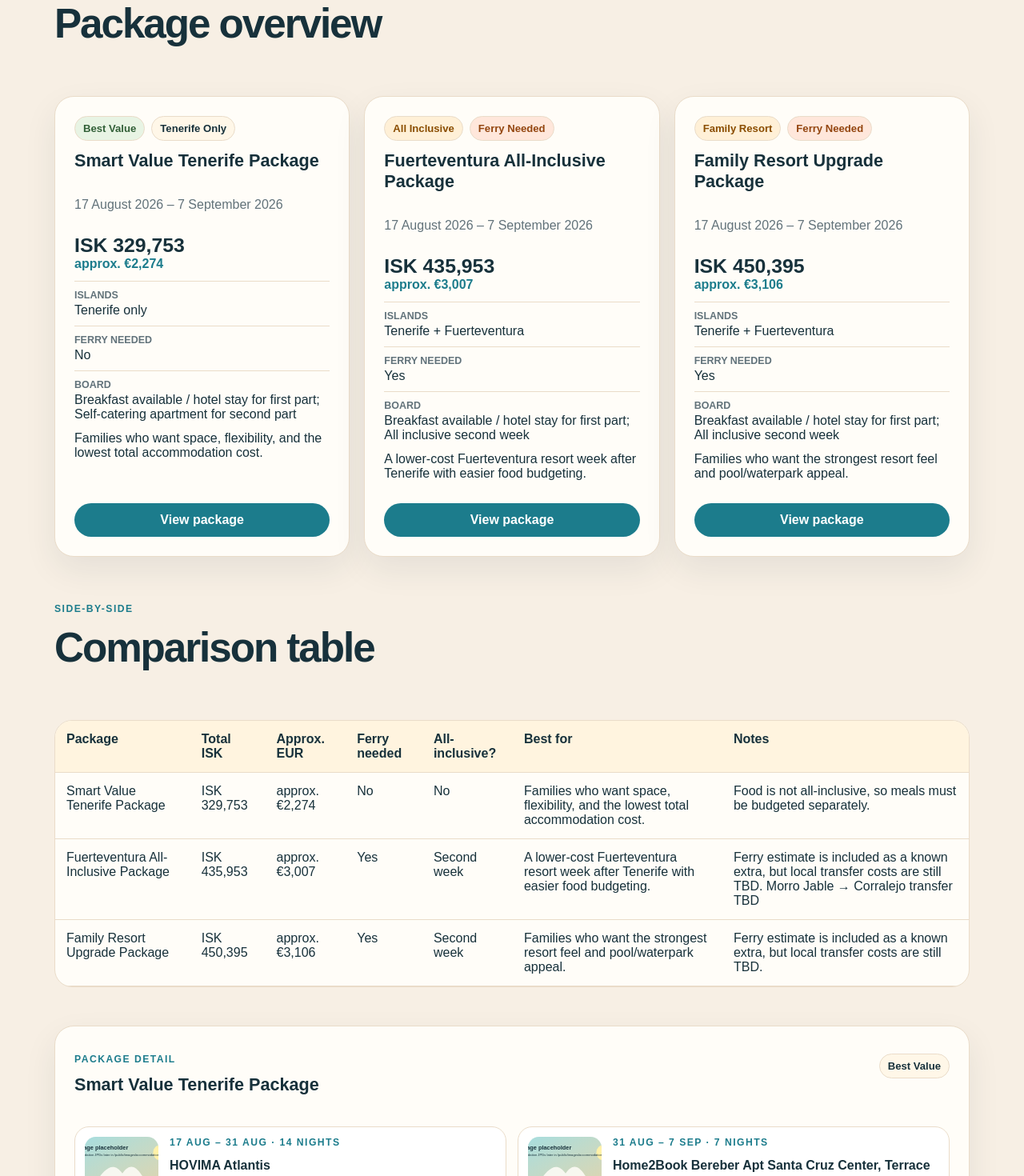
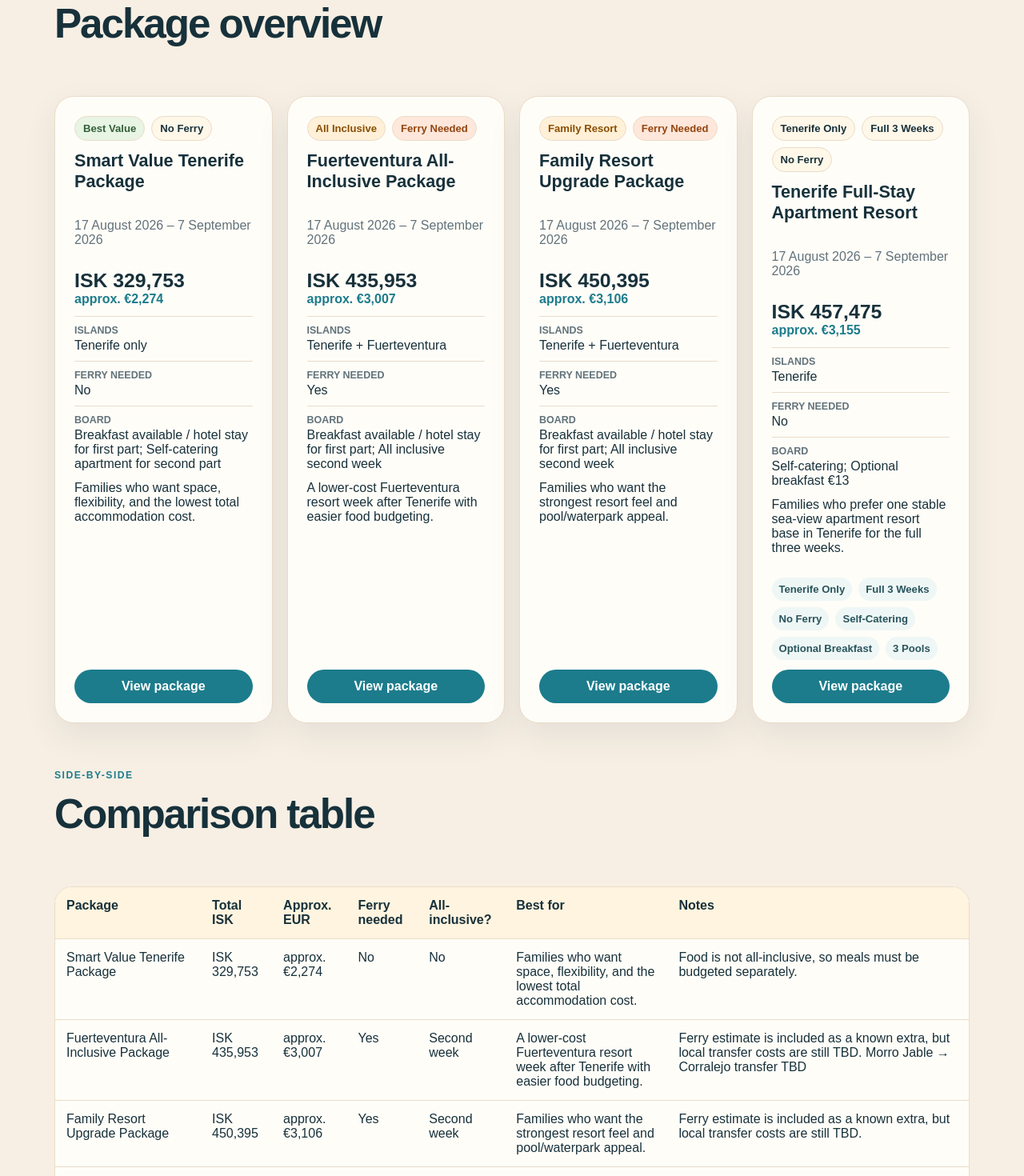
Before and after one commit to aron5109/Tripmaker2000, a Next.js app: page / in a window 1280 px wide. Shown: the part 640-2110 px from the top of the page at 80% size. Built offline with nearby package versions, Linux system fonts and the light colour scheme.

Commit message:
Add full-stay Tenerife resort package

```diff
--- a/src/app/page.tsx
+++ b/src/app/page.tsx
@@ -13,11 +13,12 @@ function Badge({ children, tone = "default" }: { children: React.ReactNode; tone
   return <span className={`badge badge-${tone}`}>{children}</span>;
 }
 
-function Price({ isk }: { isk: number }) {
+function Price({ isk, sourcePriceEur, sourceCurrencyNote }: { isk: number; sourcePriceEur?: number; sourceCurrencyNote?: string }) {
   return (
     <div className="price">
       <strong>{formatISK(isk)}</strong>
-      <span>{formatEUR(convertISKToEUR(isk))}</span>
+      <span>{sourcePriceEur ? `source €${new Intl.NumberFormat("en-US").format(sourcePriceEur)} / estimated at ${pricingSettings.eurToIskRate} ISK/EUR` : formatEUR(convertISKToEUR(isk))}</span>
+      {sourceCurrencyNote && <span>{sourceCurrencyNote}</span>}
     </div>
   );
 }
@@ -28,7 +29,8 @@ function PackageCard({ pkg }: { pkg: TripPackage }) {
     <article className="card package-card">
       <div className="card-topline">
         <Badge tone={pkg.label === "Best Value" ? "green" : pkg.ferryNeeded ? "warm" : "default"}>{pkg.label}</Badge>
-        {pkg.ferryNeeded ? <Badge tone="warn">Ferry Needed</Badge> : <Badge>Tenerife Only</Badge>}
+        {pkg.secondaryLabel && <Badge>{pkg.secondaryLabel}</Badge>}
+        {pkg.ferryNeeded ? <Badge tone="warn">Ferry Needed</Badge> : <Badge>No Ferry</Badge>}
       </div>
       <h3>{pkg.name}</h3>
       <p className="muted">{pkg.fullDates}</p>
@@ -39,6 +41,7 @@ function PackageCard({ pkg }: { pkg: TripPackage }) {
         <div><dt>Board</dt><dd>{pkg.boardSummary.join("; ")}</dd></div>
       </dl>
       <p>{pkg.bestFor}</p>
+      {pkg.badges && <div className="chips">{pkg.badges.map((badge) => <span key={badge}>{badge}</span>)}</div>}
       <a className="button" href={`#${pkg.id}`}>View package</a>
     </article>
   );
@@ -52,7 +55,7 @@ function AccommodationMini({ accommodation }: { accommodation: Accommodation })
         <p className="eyebrow">{accommodation.shortDates} · {accommodation.nights} nights</p>
         <h4>{accommodation.name}</h4>
         <p className="muted">{accommodation.area}, {accommodation.island}</p>
-        <Price isk={accommodation.priceIsk} />
+        <Price isk={accommodation.priceIsk} sourcePriceEur={accommodation.sourcePriceEur} sourceCurrencyNote={accommodation.sourceCurrencyNote} />
         <a className="button button-small" href={accommodation.bookingLink} target="_blank" rel="noreferrer">Open booking link</a>
       </div>
     </article>
@@ -70,14 +73,14 @@ function PackageDetail({ pkg }: { pkg: TripPackage }) {
           <p className="eyebrow">Package detail</p>
           <h3>{pkg.name}</h3>
         </div>
-        <div className="card-topline"><Badge>{pkg.label}</Badge>{pkg.ferryNeeded && <Badge tone="warn">Transfer TBD</Badge>}</div>
+        <div className="card-topline"><Badge>{pkg.label}</Badge>{pkg.secondaryLabel && <Badge>{pkg.secondaryLabel}</Badge>}{pkg.ferryNeeded ? <Badge tone="warn">Transfer TBD</Badge> : <Badge>No Ferry</Badge>}</div>
       </div>
       {pkg.ferryNeeded && <p className="warning">Ferry estimate is included as a known extra, but local transfer costs are still TBD.</p>}
       <div className="timeline">
         {packageAccommodations.map((stay) => <AccommodationMini key={stay.id} accommodation={stay} />)}
       </div>
       <div className="detail-grid">
-        <div><h4>Known costs</h4><ul><li>Accommodation total: {formatDualCurrency(calculatePackageTotal(pkg))}</li>{packageTransfers.map((transfer) => <li key={transfer.id}>{transfer.name}: {formatISK(getTransferTotalIsk(transfer))} / {formatEUR(transfer.totalEur)} for {transfer.passengers} passengers</li>)}</ul></div>
+        <div><h4>Known costs</h4><ul><li>Accommodation total: {formatDualCurrency(calculatePackageTotal(pkg))}</li>{packageAccommodations.filter((stay) => stay.sourcePriceEur).map((stay) => <li key={`${stay.id}-source`}>{stay.name} source price: €{new Intl.NumberFormat("en-US").format(stay.sourcePriceEur ?? 0)}; ISK total is an estimate at {pricingSettings.eurToIskRate} ISK/EUR.</li>)}{packageTransfers.map((transfer) => <li key={transfer.id}>{transfer.name}: {formatISK(getTransferTotalIsk(transfer))} / {formatEUR(transfer.totalEur)} for {transfer.passengers} passengers</li>)}</ul></div>
         <div><h4>Missing costs / TBD</h4><ul>{pkg.importantNotes.map((note) => <li key={note}>{note}</li>)}{(pkg.missingCosts ?? []).map((cost) => <li key={cost}>{cost}</li>)}</ul></div>
         <div><h4>Best reasons to choose</h4><ul>{pkg.sellingPoints.map((point) => <li key={point}>{point}</li>)}</ul></div>
       </div>
@@ -105,14 +108,14 @@ export default function Home() {
 
       <section className="container">
         <div className="section-heading"><div><p className="eyebrow">Side-by-side</p><h2>Comparison table</h2></div></div>
-        <div className="table-wrap"><table><thead><tr><th>Package</th><th>Total ISK</th><th>Approx. EUR</th><th>Ferry needed</th><th>All-inclusive?</th><th>Best for</th><th>Notes</th></tr></thead><tbody>{tripPackages.map((pkg) => { const total = calculatePackageTotal(pkg); return <tr key={pkg.id}><td>{pkg.name}</td><td>{formatISK(total)}</td><td>{formatEUR(convertISKToEUR(total))}</td><td>{pkg.ferryNeeded ? "Yes" : "No"}</td><td>{pkg.boardSummary.some((item) => item.toLowerCase().includes("all inclusive")) ? "Second week" : "No"}</td><td>{pkg.bestFor}</td><td>{pkg.importantNotes.join(" ")} {(pkg.missingCosts ?? []).join(" ")}</td></tr>; })}</tbody></table></div>
+        <div className="table-wrap"><table><thead><tr><th>Package</th><th>Total ISK</th><th>Approx. EUR</th><th>Ferry needed</th><th>All-inclusive?</th><th>Best for</th><th>Notes</th></tr></thead><tbody>{tripPackages.map((pkg) => { const total = calculatePackageTotal(pkg); return <tr key={pkg.id}><td>{pkg.name}{pkg.badges && <div className="chips table-chips">{pkg.badges.map((badge) => <span key={badge}>{badge}</span>)}</div>}</td><td>{formatISK(total)}</td><td>{formatEUR(convertISKToEUR(total))}</td><td>{pkg.ferryNeeded ? "Yes" : "No"}</td><td>{pkg.boardSummary.some((item) => item.toLowerCase().includes("all inclusive")) ? "Second week" : "No"}</td><td>{pkg.bestFor}</td><td>{pkg.importantNotes.join(" ")} {(pkg.missingCosts ?? []).join(" ")}</td></tr>; })}</tbody></table></div>
       </section>
 
       <section className="container details">{tripPackages.map((pkg) => <PackageDetail key={pkg.id} pkg={pkg} />)}</section>
 
       <section className="container">
         <div className="section-heading"><div><p className="eyebrow">Reusable stays</p><h2>Accommodation library</h2></div></div>
-        <div className="accommodation-grid">{accommodations.map((stay) => <article className="card accommodation-card" key={stay.id}><Image className="library-image" src="/images/placeholder-trip.svg" alt="Travel placeholder" width={640} height={360} /><div className="card-body"><p className="eyebrow">{stay.type}</p><h3>{stay.name}</h3><p className="muted">{stay.area}, {stay.island} · {stay.dates}</p><Price isk={stay.priceIsk} />{stay.previousPriceIsk && <p className="muted">Previous price: {formatISK(stay.previousPriceIsk)}</p>}<p><strong>Board:</strong> {stay.board}</p><div className="chips">{stay.facilities.slice(0, 6).map((facility) => <span key={facility}>{facility}</span>)}</div>{stay.notes && <p className="warning small">{stay.notes.join(" ")}</p>}<a className="button" href={stay.bookingLink} target="_blank" rel="noreferrer">Open booking link</a></div></article>)}</div>
+        <div className="accommodation-grid">{accommodations.map((stay) => <article className="card accommodation-card" key={stay.id}><Image className="library-image" src="/images/placeholder-trip.svg" alt="Travel placeholder" width={640} height={360} /><div className="card-body"><p className="eyebrow">{stay.type}</p><h3>{stay.name}</h3><p className="muted">{stay.area}, {stay.island} · {stay.dates}</p><Price isk={stay.priceIsk} sourcePriceEur={stay.sourcePriceEur} sourceCurrencyNote={stay.sourceCurrencyNote} />{stay.sourcePriceEur && <p className="muted">Source price: €{new Intl.NumberFormat("en-US").format(stay.sourcePriceEur)}; ISK price is estimated at {pricingSettings.eurToIskRate} ISK/EUR.</p>}{stay.previousPriceIsk && <p className="muted">Previous price: {formatISK(stay.previousPriceIsk)}{stay.previousSourcePriceEur ? ` / source €${new Intl.NumberFormat("en-US").format(stay.previousSourcePriceEur)}` : ""}</p>}<p><strong>Board:</strong> {stay.board}</p><div className="chips">{stay.facilities.slice(0, 6).map((facility) => <span key={facility}>{facility}</span>)}</div>{stay.notes && <p className="warning small">{stay.notes.join(" ")}</p>}<a className="button" href={stay.bookingLink} target="_blank" rel="noreferrer">Open booking link</a></div></article>)}</div>
       </section>
     </main>
   );
--- a/src/data/accommodations.ts
+++ b/src/data/accommodations.ts
@@ -80,4 +80,28 @@ export const accommodations: Accommodation[] = [
     bookingLink: "https://www.booking.com/hotel/es/occidental-jandia-mar.en-gb.html?label=r2r08--019f4117-09c2-799b-b5e7-1814bb91dcd8&sid=5354a15918e3ce440949aaeaa35b7139&aid=2097750&ucfs=1&arphpl=1&checkin=2026-08-31&checkout=2026-09-07&group_adults=2&req_adults=2&no_rooms=1&group_children=1&req_children=1&age=12&req_age=12&all_sr_blocks=9417313_88195598_2_85_0&highlighted_blocks=9417313_88195598_2_85_0&matching_block_id=9417313_88195598_2_85_0&sr_pri_blocks=9417313_88195598_2_85_0&from_list=1",
     images: ["/images/accommodations/occidental-jandia-mar-01.jpg", "/images/accommodations/occidental-jandia-mar-02.jpg"],
   },
+  {
+    id: "ona-hollywood-mirage",
+    name: "Ona Hollywood Mirage",
+    island: "Tenerife",
+    area: "Los Cristianos",
+    address: "Calle Sierra Nevada, s/n, 38650 Los Cristianos, Spain",
+    dates: "17 August 2026 – 7 September 2026",
+    shortDates: "17 Aug – 7 Sep",
+    nights: 21,
+    guests: "2 adults + 1 child age 13",
+    priceIsk: 457475,
+    previousPriceIsk: 571735,
+    sourcePriceEur: 3155,
+    previousSourcePriceEur: 3943,
+    sourceCurrencyNote: "Getaway deal. ISK estimate calculated from €3,155 × 145 ISK/EUR.",
+    type: "Entire apartment / apartment resort",
+    unit: "1 × One-Bedroom Apartment with Sea View",
+    board: "Self-catering; optional breakfast €13",
+    locationNotes: ["Sea-view apartment", "Full 3-week Tenerife-only stay", "No hotel changes"],
+    facilities: ["3 swimming pools", "Non-smoking rooms", "Fitness centre", "Free WiFi", "Restaurant", "Family rooms", "Terrace", "24-hour front desk", "Bar", "Very good breakfast"],
+    notes: ["Free cancellation before 3 August 2026", "No prepayment needed", "Pay at the property", "Bedroom: 1 double bed", "Living room: 1 sofa bed", "Breakfast is optional at €13 and is not included", "Estimated saving: €788 / approx. ISK 114,260"],
+    bookingLink: "https://www.booking.com/hotel/es/the-suites-at-the-mirage.en-gb.html?label=r2r08--019f4117-09c2-799b-b5e7-1814bb91dcd8&sid=7b81503c64e4ce0a23fb05f2a5bd6d74&aid=2097750&ucfs=1&checkin=2026-08-17&checkout=2026-09-07&dest_id=13444&dest_type=region&group_adults=2&no_rooms=1&group_children=1&age=13&req_age=13&nflt=hotelfacility%3D63%3Bprice%3DEUR-min-640-1%3Boos%3D1&srpvid=a8034921c48c0088&srepoch=1783506281&matching_block_id=279407911_363194800_3_34_0&atlas_src=sr_iw_title",
+    images: ["/images/accommodations/ona-hollywood-mirage-01.jpg", "/images/accommodations/ona-hollywood-mirage-02.jpg"],
+  },
 ];
--- a/src/data/packages.ts
+++ b/src/data/packages.ts
@@ -43,4 +43,19 @@ export const tripPackages: TripPackage[] = [
     importantNotes: ["Ferry estimate is included as a known extra, but local transfer costs are still TBD."],
     knownTransferIds: ["tenerife-morro-jable-ferry"],
   },
+  {
+    id: "tenerife-full-stay-apartment-resort",
+    name: "Tenerife Full-Stay Apartment Resort",
+    label: "Tenerife Only",
+    secondaryLabel: "Full 3 Weeks",
+    badges: ["Tenerife Only", "Full 3 Weeks", "No Ferry", "Self-Catering", "Optional Breakfast", "3 Pools"],
+    fullDates: "17 August 2026 – 7 September 2026",
+    accommodationIds: ["ona-hollywood-mirage"],
+    islands: ["Tenerife"],
+    ferryNeeded: false,
+    boardSummary: ["Self-catering", "Optional breakfast €13"],
+    bestFor: "Families who prefer one stable sea-view apartment resort base in Tenerife for the full three weeks.",
+    sellingPoints: ["One accommodation for the whole 3-week stay", "No hotel changes", "No ferry", "Sea-view apartment", "3 swimming pools", "Good for families who prefer a stable base in Tenerife"],
+    importantNotes: ["This is not all-inclusive.", "Meals are not included unless breakfast is added.", "Breakfast is optional at €13.", "Accommodation total is €3,155 source price, approx. ISK 457,475 at 145 ISK/EUR.", "Compare carefully against the HOVIMA + Santa Cruz package because that package is cheaper but requires changing accommodation."],
+  },
 ];
```
Also changed, not shown: src/data/types.ts (+6 -1 lines), 1 other file (tests, documents, lock files or other folders).
